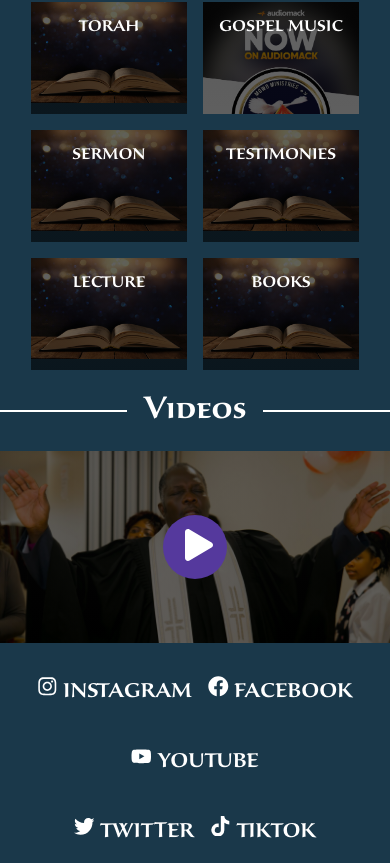
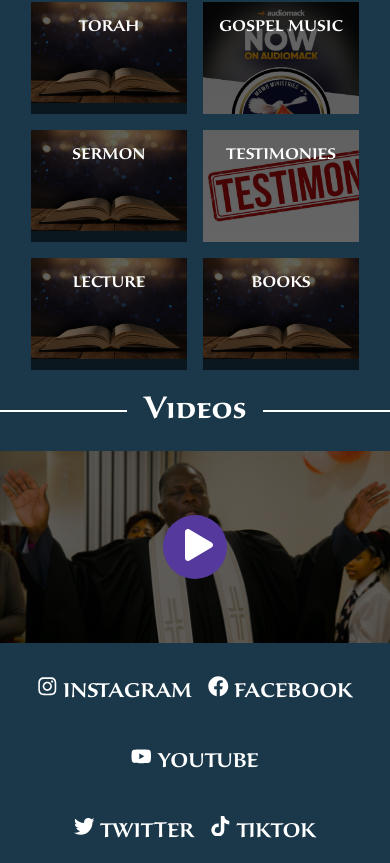
Before and after one commit to Baouldguyd/mowdmin, a React (Create React App) app: page /home in a window 390 px wide. Shown: the part 937-1800 px from the top of the page. Built offline with nearby package versions, Linux system fonts and the light colour scheme.

Commit message:
updated changes

```diff
--- a/src/App.css
+++ b/src/App.css
@@ -253,6 +253,18 @@ box-shadow: 0px 4px 4px 0px rgba(0, 0, 0, 0.25);
       display: flex;
       justify-content: center;
 
+
+    }
+
+    .testimony{
+      width: 40vw;
+      height: 7rem;
+      background: linear-gradient(180deg, rgba(8, 8, 8, 0.644) 0%, rgba(0, 0, 0, 0.603) 100%),
+              url('./Assets/testimony.jpg');
+      background-size: cover;
+      background-repeat: no-repeat;
+      display: flex;
+      justify-content: center;
 
     }
 
--- a/src/Components/Media/Audio/Testimonies.jsx
+++ b/src/Components/Media/Audio/Testimonies.jsx
@@ -1,9 +1,41 @@
-import React from 'react'
+import React from "react";
+import testimony from '../../../Assets/testimony.jpg';
+
+
 
 const Testimonies = () => {
   return (
-    <div>Testimonies</div>
-  )
-}
+    <div className="aboutpg fade-in appear " style={{height: 'auto'}}>
+      <style>
+        @import
+        url('https://fonts.googleapis.com/css2?family=Mukta&display=swap');
+      </style>
 
-export default Testimonies
+      <div className="abouthead">
+        <div className="aboutheadimg">
+          <img src={testimony} alt="" />
+        </div>
+      </div>
+
+    <div>
+      <h2>Live Testimony</h2>
+
+      <p>
+      "Dear Apostle Osse Maurille and all Brethren.
+  I take this opportunity to salute you in the name of our Lord Jesus Christ, hoping and trusting in Him that you are doing very well in His vineyard.
+  Am indeed blessed to have visited your website in Mowdministries. I have really learned a lot and I thank God for your inspiration and I do belief that thousands have been the beneficially too.
+  My dear servants in Christ, I sincerely want take this wonderful moment to come to you, asking you to consider us working with your ministry in leading and touching more souls in glorifying God here in Kenya Africa.
+   It’s now my humble duty to invite you to come to Kenya to minister the word of God, your coming will give us a new start and new beginning in our ministry walk. We will keep you in our prayers as we wait upon Him to accomplish what He has laid in our hands.
+May God bless you as I wait to hear from you soon. Blessings. "
+</p>
+
+<i style={{ textAlign: 'right', textDecoration: 'none', color : 'white' }}>
+ - Pastor Fredrick Mokua.
+</i>
+    </div>
+
+    </div>
+  );
+};
+
+export default Testimonies;
--- a/src/Components/Pages/GiftPage.jsx
+++ b/src/Components/Pages/GiftPage.jsx
@@ -33,6 +33,11 @@ const GiftPage = () => {
         <h2>Make a Gift</h2>
 
         <p style={{ textAlign: 'center' }}>
+          “He that hath pity upon the poor lendeth unto the LORD; And that which
+          he hath given will he pay him again.” Proverbs 19:17
+        </p>
+
+        <p style={{ textAlign: 'center' }}>
         Please Choose one of the methods below to make a donation..</p>
       </div>
 
--- a/src/Components/Sample/Audio.jsx
+++ b/src/Components/Sample/Audio.jsx
@@ -37,7 +37,7 @@ const Audio = () => {
           </div>
           </Link>
           <Link to='/audio/testimonies' >
-          <div className='torah'>
+          <div className='testimony'>
             <p>TESTIMONIES</p>
           </div>
           </Link>
--- a/src/Components/Sample/EventsApp.jsx
+++ b/src/Components/Sample/EventsApp.jsx
@@ -119,7 +119,7 @@ const EventsApp = () => (
       </div>
     </Link>
 
-    <Link to="/events/charity">
+
       <div
         style={{
           display: "flex",
@@ -142,12 +142,14 @@ const EventsApp = () => (
         </p>
 
 
-        <button>Sow a seed of love today.</button>
-        <p></p>
+        <button style={{ display: 'block', margin: 'auto' }}> <a href="https://www.mowdministries.org/our-services">Click Here for Our Charitable Deeds</a> </button>
+        <p style={{ textAlign: 'center' }}>OR</p>
+
+          <Link to='/gift'><button style={{ display: 'block', margin: 'auto',  }}>Click here to Sow a Lovely Seed</button></Link>
 
         <div></div>
       </div>
-    </Link>
+
 
     <Link to="/events/baptism">
       <div
--- a/src/Components/Sample/Video.jsx
+++ b/src/Components/Sample/Video.jsx
@@ -5,7 +5,7 @@ import { Link } from "react-router-dom";
 
 const Video = () => {
   return (
-    <div className="video fade-in">
+    <div className="video fade-in appear">
       <Link to="/video">
         <div className="events">
           <div className="line"></div>
```
Also changed, not shown: src/Assets/testimony.jpg (added).
